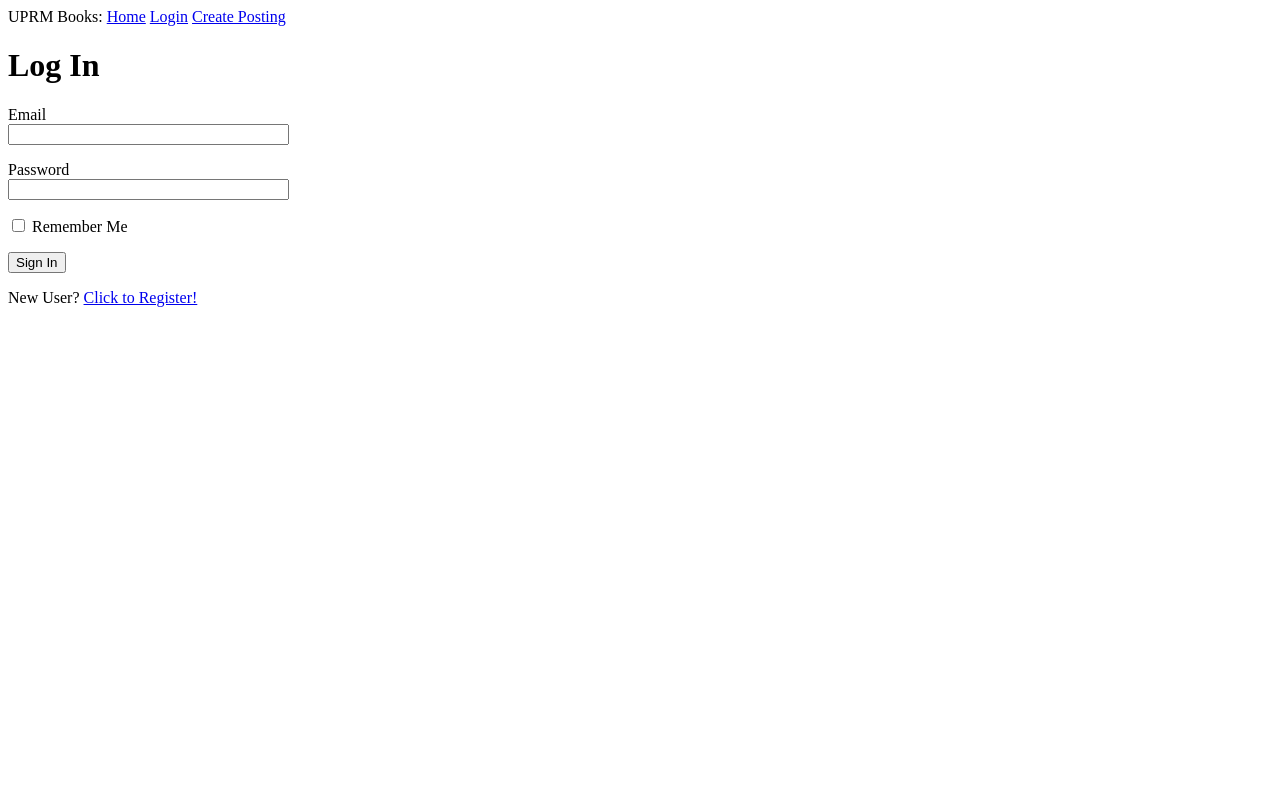
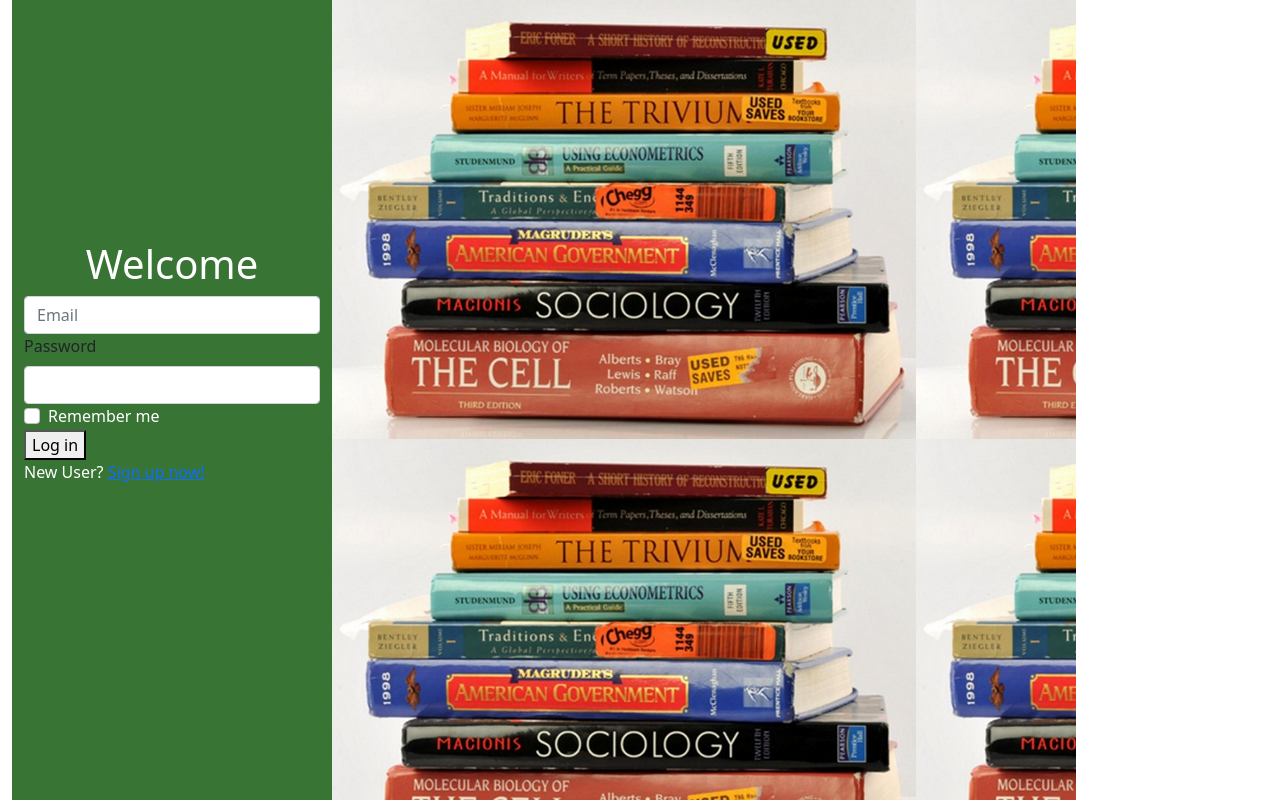
Before and after one commit to uprm-inso-4116-2021-2022-s1/semester-project-team-los-joes, a Flask app: page /login in a window 1280 px wide. Run offline with Flask 2, Linux system fonts and the light colour scheme; parts of the project's set-up code (start-up, migrations or seed data) failed here and were passed over; some libraries are stand-ins or nearby versions.

Commit message:
Log In page implementation in progress. Refactored static folder.

```diff
--- /dev/null
+++ b/app/static/login.css
@@ -0,0 +1,63 @@
+
+html{
+    width: 100vw;
+    height: 100vh;
+}
+
+body{
+    margin: 0;
+    width: 100vw;
+    height: 100vh;
+}
+
+.col-sm-8{
+    margin: 0;
+    background-image: url("/app/src/images/college-textbooks-stack.png");
+    width: 100;
+    height: 100;
+}
+
+.row{
+    margin: 0;
+    width: 100%;
+    margin-right: 0;
+}
+
+.container{
+    margin: 0;
+    width: 100%;
+}
+
+.row-g-3{
+    margin: 0;
+    position: relative;
+    top: 30%;
+    left: 0%;
+}
+
+
+.col-sm-4{
+    background-color: #387434;
+    height: 100vh;
+    width: 25vw;
+    stroke: black;
+    vertical-align: middle;
+}
+
+h1{
+    text-align: center;
+    color: white;
+}
+
+p{
+    color: white;
+
+}
+
+.form-check-label{
+    color: white;
+}
+
+#email_icon{
+
+}
--- a/app/templates/base.html
+++ b/app/templates/base.html
@@ -1,24 +1,52 @@
 <!DOCTYPE html>
 <html lang="en">
+{% block head %}
 <head>
-    {% block head %}{% endblock %}
-    <title>UPRM Books - {% block title %}{% endblock %}</title>
+    <meta charset="UTF-8">
+    <meta name="viewport" content="width=device-width", initial-scale="1">
+    <link href="https://cdn.jsdelivr.net/npm/bootstrap@5.1.3/dist/css/bootstrap.min.css" rel="stylesheet" integrity="sha384-1BmE4kWBq78iYhFldvKuhfTAU6auU8tT94WrHftjDbrCEXSU1oBoqyl2QvZ6jIW3" crossorigin="anonymous">
+    <script src="https://cdn.jsdelivr.net/npm/bootstrap@5.1.3/dist/js/bootstrap.bundle.min.js" integrity="sha384-ka7Sk0Gln4gmtz2MlQnikT1wXgYsOg+OMhuP+IlRH9sENBO0LRn5q+8nbTov4+1p" crossorigin="anonymous"></script>
+    <link
+      href="//netdna.bootstrapcdn.com/font-awesome/3.2.1/css/font-awesome.css"
+      rel="stylesheet">
+
+    {% if request.endpoint == 'home' %}
+      <link href="{{ url_for('static', filename='home.css') }}" rel="stylesheet" type="text/css">
+    {% elif request.endpoint == 'login' %}
+      <link href="{{ url_for('static', filename='login.css') }}" rel="stylesheet" type="text/css">
+    {% endif %}
+{% endblock %}
+    <title>{% block title %}{% endblock %} - UPRM Books</title>
 </head>
 <body>
-    <div>
-        UPRM Books:
-        <a href="{{ url_for('home') }}">Home</a>
-        {% if current_user.is_anonymous %}
-        <a href="{{ url_for('login') }}">Login</a>
-        {% else %}
-        <a href="{{ url_for('logout') }}">Logout</a>
-        {% endif %}
-        <a href="{{url_for('createposting') }}">Create Posting</a>
-    </div>
+    {% block navbar%}
+    <nav class="navbar navbar-expand-lg navbar-light bg-light">
+        <div class="container-fluid">
+            <a class="navbar-brand" href="#">
+                UPRM Books
+            </a>
+            <button class="navbar-toggler" type="button" data-bs-toggle="collapse" data-bs-target="#navbarNavAltMarkup" aria-controls="navbarNavAltMarkup" aria-expanded="false" aria-label="Toggle navigation">
+              <span class="navbar-toggler-icon"></span>
+            </button>
+            <div class="collapse navbar-collapse" id="navbarNavAltMarkup">
+              <div class="navbar-nav">
+                <a class="nav-item nav-link" id="home" href="{{ url_for('home') }}">Home</a>
+                {% if current_user.is_anonymous %}
+                <a class="nav-item nav-link" id="login" href="{{ url_for('login') }}">Login</a>
+                {% else %}
+                <a class="nav-item nav-link" id="logout" href="{{ url_for('logout') }}">Logout</a>
+                {% endif %}
+                <a class="nav-item nav-link" id="createListing" href="{{url_for('createposting') }}">Create Posting</a>
+            </div>
+            </div>
+          </div>
+    </nav>
+    {% endblock navbar%}
     {% block content %}
 
     {% endblock %}
+   <footer>
 
-
+   </footer>
 </body>
 </html>
--- a/app/templates/login.html
+++ b/app/templates/login.html
@@ -1,8 +1,8 @@
 {% extends "base.html" %}
-
+{% block title %}Login{% endblock %}
+{% block navbar %}{% endblock %}
 {% block content %}
-    <h1>Log In</h1>
-    <form action="" method="post" novalidate>
+    <!-- <form action="" method="post" novalidate>
         {{ form.hidden_tag() }}
         <p>
             {{ form.email.label }}<br>
@@ -14,7 +14,38 @@
         </p>
         <p>{{ form.remember_me() }} {{ form.remember_me.label }}</p>
         <p>{{ form.submit() }}</p>
-    </form>
-
-    <p>New User? <a href="{{ url_for('signup') }}">Click to Register!</a></p>
+    </form>-->
+<div class="container">
+    <div class="row">
+        <div class="col-sm-4">
+            <form action="" class="row-g-3" method="post" novalidate>
+                <h1>Welcome</h1>
+                {{ form.hidden_tag() }}
+                <div class="row-md-6">
+                    <div class="col" id="email_icon"></div>
+                    <div class="col">
+                        <input type="text" class="form-control" placeholder="Email" id="inputEmail" aria-label="Email">
+                    </div>
+                </div>
+                <div class="row-md-6">
+                  <label for="inputPassword" class="form-label">Password</label>
+                  <input type="password" class="form-control" id="inputPassword">
+                </div>
+                <div class="row-12">
+                  <div class="form-check">
+                    <input class="form-check-input" type="checkbox" id="gridCheck">
+                    <label class="form-check-label" for="gridCheck">
+                      Remember me
+                    </label>
+                  </div>
+                </div>
+                <div class="row-12" id="log-in-button">
+                  <button type="submit">Log in</button>
+                </div>
+                <p>New User? <a href="{{ url_for('signup') }}">Sign up now!</a></p>
+              </form>
+        </div>
+        <div class="col-sm-8"></div>
+    </div>
+</div>
 {% endblock %}
```
Also changed, not shown: app/templates/home.html (+28 -0 lines), app/static/home.css (added), app/static/src/images/bat.jpg (renamed from app/src/images/bat.jpg), app/static/src/images/college-textbooks-stack.png (added), app/static/src/images/worm.jpg (renamed from app/src/images/worm.jpg).
